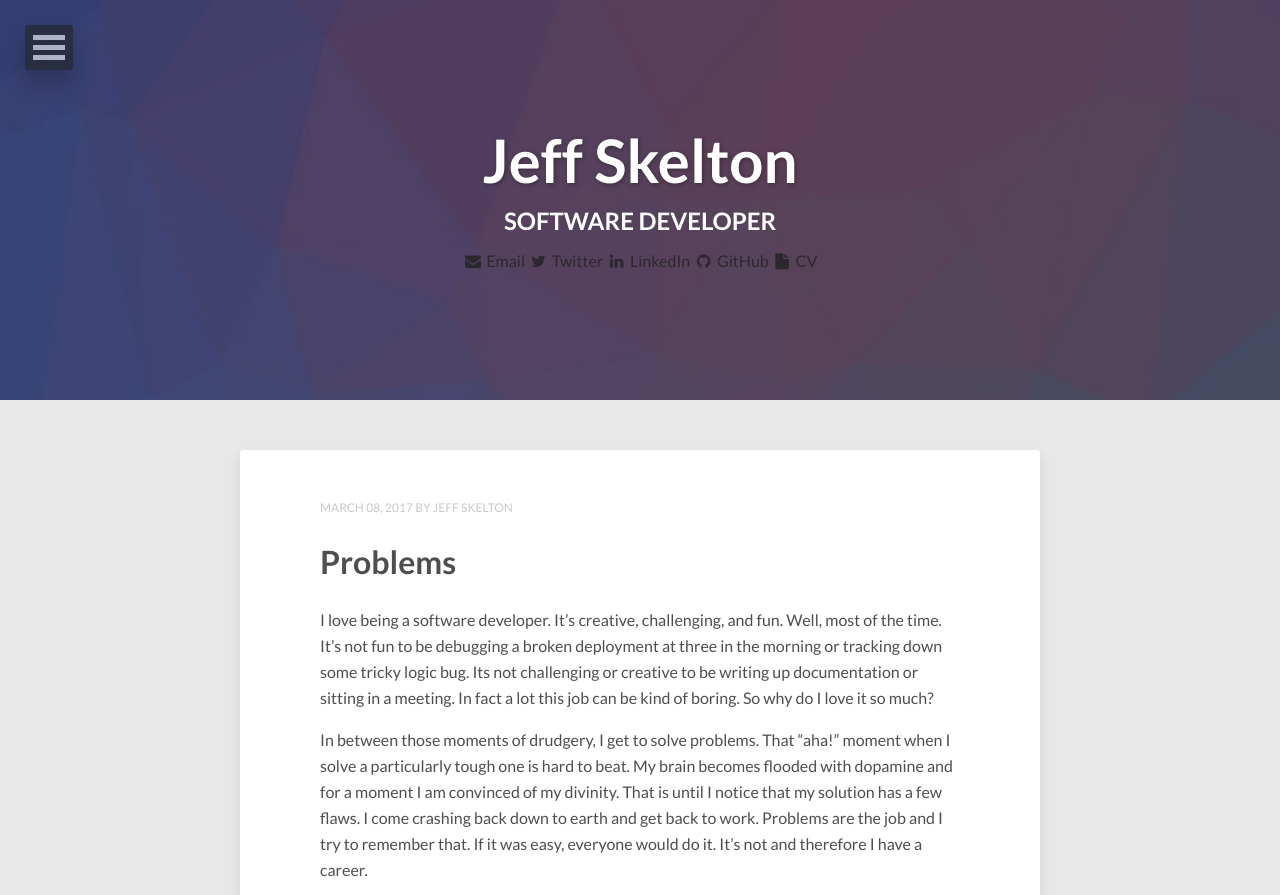
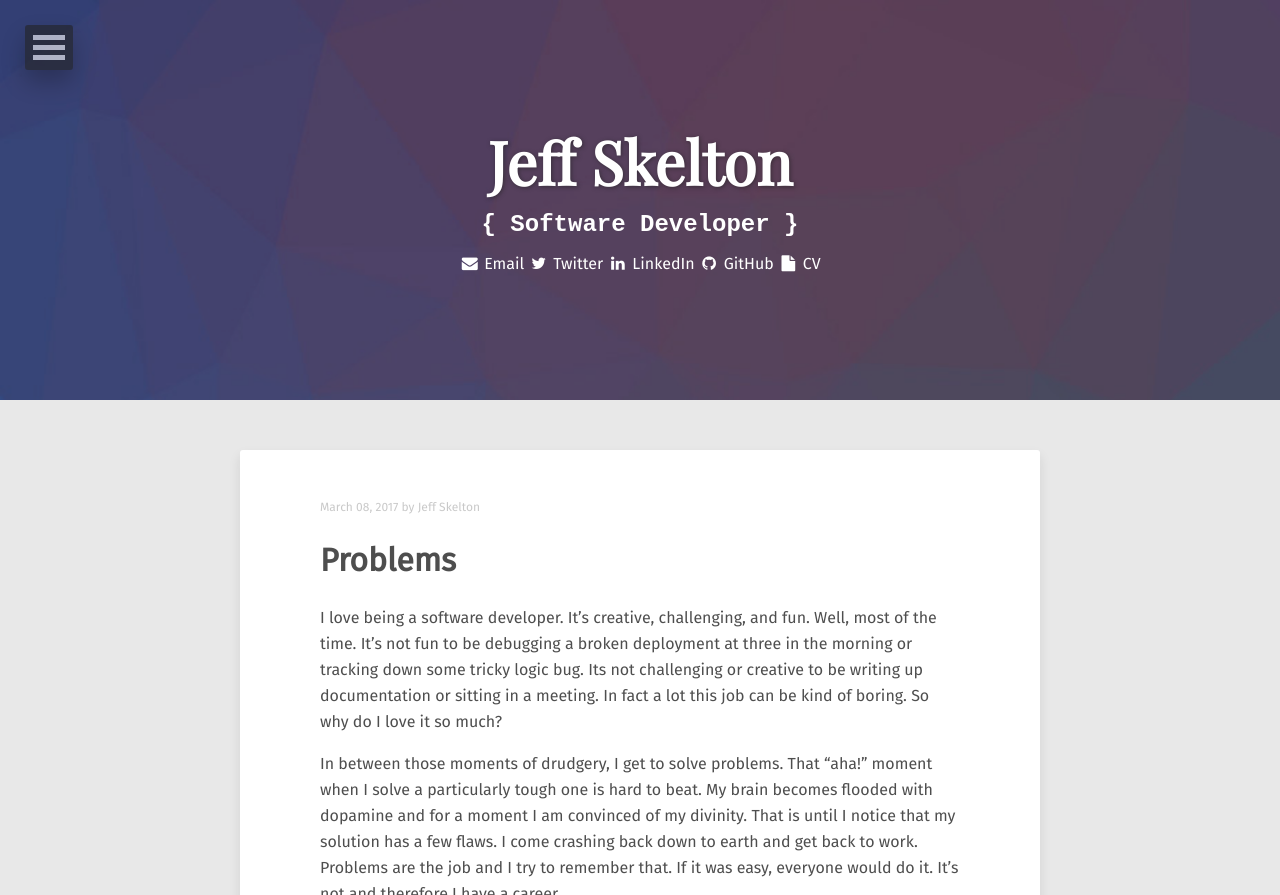
Before and after one commit to jeffskelton3/jeffskelton3.github.io, a Jekyll site: the page built from index.html, in a window 1280 px wide, cut to the strip 0-895 px from the top of the page. Built offline with Jekyll 4.4.1, drawn with Linux system fonts in a browser that asks for light colours; nearby versions of some CDN libraries; the list of posts is cut into pages by our own code.

```diff
--- a/_config.yml
+++ b/_config.yml
@@ -3,7 +3,7 @@ title: Jeff Skelton
 email: jeff@jeffskelton.net
 phone_number: (323) 316 8116
 description: > # this means to ignore newlines until "baseurl:"
-  Softare Developer
+ Software Developer
 baseurl: "" # the subpath of your site, e.g. /blog/
 url: "https://jeffskelton.net" # the base hostname & protocol for your site
 twitter_username: skelton5000
--- a/_includes/hpstr/head.html
+++ b/_includes/hpstr/head.html
@@ -35,7 +35,7 @@
 <!-- For all browsers -->
 <link rel="stylesheet" href="{{ site.url }}/assets/css/main.css">
 <!-- Webfonts -->
-<link href="//fonts.googleapis.com/css?family=Lato:300,400,700,300italic,400italic" rel="stylesheet" type="text/css">
+<link href="//fonts.googleapis.com/css?family=Fira+Sans|Playfair+Display" rel="stylesheet">
 
 <meta http-equiv="cleartype" content="on">
 
--- a/_sass/themes/hpstr/_page.scss
+++ b/_sass/themes/hpstr/_page.scss
@@ -78,7 +78,6 @@ body {
 	h2 {
 		margin: 0;
 		@include font-rem(18);
-		text-transform: uppercase;
 		color: lighten($base-color,40);
 
 		@media #{$medium} {
@@ -108,6 +107,7 @@ body {
 	}
 
 	h1 {
+		font-family: 'Playfair Display', serif;
 		margin: 10px;
 		font-weight: 700;
 		margin: 10px 60px;
@@ -122,8 +122,7 @@ body {
 	h2 {
 		margin: 0;
 		color: #fff;
-		text-transform: uppercase;
-
+		font-family: $code-font;
 		@media #{$medium} {
 			a {
 				color: #fff;
@@ -132,6 +131,9 @@ body {
 	}
 
 	p {
+		color: #fff;
+	}
+	ul li a{
 		color: #fff;
 	}
 }
@@ -218,7 +220,6 @@ body {
 
 .entry-meta {
 	@include font-rem(12);
-	text-transform: uppercase;
 	color: lighten($base-color,60);
 
 	a {
--- a/_sass/themes/hpstr/_variables.scss
+++ b/_sass/themes/hpstr/_variables.scss
@@ -13,7 +13,7 @@ $front-page-feature-image-height : 400px; // min 150px recommended
    Typography
    ========================================================================== */
 
-$base-font                       : 'Lato', Calibri, Arial, sans-serif;
+$base-font                       : 'Fira Sans', Calibri, Arial, sans-serif;
 $heading-font                    : $base-font;
 $caption-font                    : $base-font;
 $code-font                       : monospace;
--- a/index.html
+++ b/index.html
@@ -1,6 +1,6 @@
 ---
 layout: hpstr/post-index
-title: Software Developer
+title: '{ Software Developer }'
 description: "Describe this nonsense."
 tags: []
 comments: false
```
Also changed, not shown: _sass/themes/hpstr/_typography.scss (line endings or trailing spaces).
